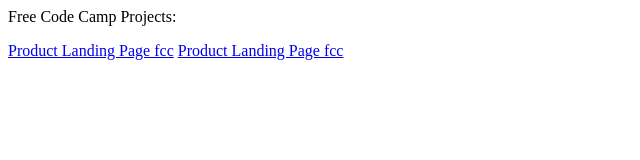
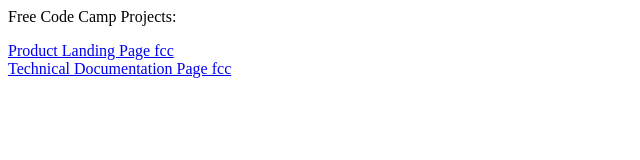
Before and after one commit to moesarah/moesarah.github.io, a plain HTML site: page index.html in a window 1280 px wide. Shown: the whole page, without its empty margins (0-640 px from the left). Drawn offline with Linux system fonts and the light colour scheme.

Commit message:
Initial commit

```diff
--- a/index.html
+++ b/index.html
@@ -3,7 +3,7 @@
   </head>
   <body>
     <p>Free Code Camp Projects:</p>
-    <a href="fccProductLandingPage/ProductLandingPage.html">Product Landing Page fcc</a>
-    <a href="fccTechnicalDocumentationPage/TechnicalDocumentationPage.html">Product Landing Page fcc</a>
+    <a href="fccProductLandingPage/ProductLandingPage.html">Product Landing Page fcc</a><br>
+    <a href="fccTechnicalDocumentationPage/TechnicalDocumentationPage.html">Technical Documentation Page fcc</a>
   </body>
 </html>
```
